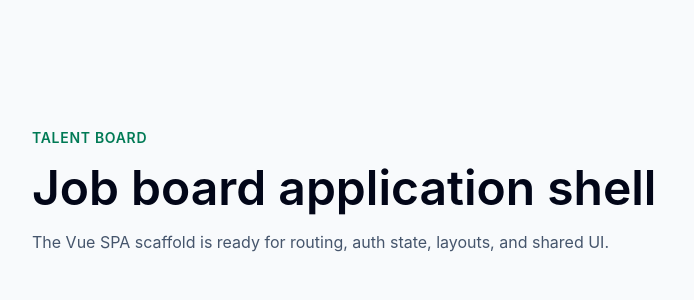
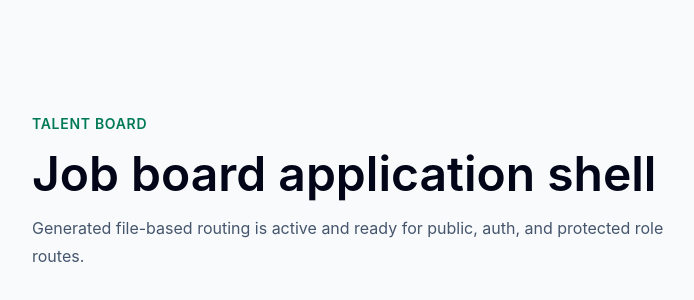
Before and after one commit to MahmoudAhmed184/talent-board, a Vue app in the folder client/: page / in a window 1280 px wide. Shown: the part 208-508 px from the top of the page, without its empty margins (56-750 px from the left). Built offline with nearby package versions, Linux system fonts and the light colour scheme.

Commit message:
feat(client): configure generated file routes

```diff
--- a/client/package.json
+++ b/client/package.json
@@ -10,7 +10,8 @@
     "preview": "vite preview"
   },
   "dependencies": {
-    "vue": "3.5.33"
+    "vue": "3.5.33",
+    "vue-router": "5.0.6"
   },
   "devDependencies": {
     "@tailwindcss/vite": "4.2.4",
--- a/client/src/App.vue
+++ b/client/src/App.vue
@@ -2,19 +2,5 @@
 </script>
 
 <template>
-  <main class="min-h-svh bg-slate-50 text-slate-950">
-    <div class="mx-auto flex min-h-svh max-w-6xl items-center px-6 py-10">
-      <section class="max-w-2xl">
-        <p class="text-sm font-semibold uppercase tracking-wider text-emerald-700">
-          Talent Board
-        </p>
-        <h1 class="mt-4 text-4xl font-semibold tracking-normal text-slate-950 sm:text-5xl">
-          Job board application shell
-        </h1>
-        <p class="mt-4 text-base leading-7 text-slate-600">
-          The Vue SPA scaffold is ready for routing, auth state, layouts, and shared UI.
-        </p>
-      </section>
-    </div>
-  </main>
+  <RouterView />
 </template>
--- a/client/src/main.ts
+++ b/client/src/main.ts
@@ -1,5 +1,6 @@
 import { createApp } from 'vue'
 import './style.css'
 import App from './App.vue'
+import { router } from './router'
 
-createApp(App).mount('#app')
+createApp(App).use(router).mount('#app')
--- /dev/null
+++ b/client/src/pages/index.vue
@@ -0,0 +1,21 @@
+<script setup lang="ts">
+</script>
+
+<template>
+  <main class="min-h-svh bg-slate-50 text-slate-950">
+    <div class="mx-auto flex min-h-svh max-w-6xl items-center px-6 py-10">
+      <section class="max-w-2xl">
+        <p class="text-sm font-semibold uppercase tracking-wider text-emerald-700">
+          Talent Board
+        </p>
+        <h1 class="mt-4 text-4xl font-semibold tracking-normal text-slate-950 sm:text-5xl">
+          Job board application shell
+        </h1>
+        <p class="mt-4 text-base leading-7 text-slate-600">
+          Generated file-based routing is active and ready for public, auth, and
+          protected role routes.
+        </p>
+      </section>
+    </div>
+  </main>
+</template>
--- /dev/null
+++ b/client/src/router.ts
@@ -0,0 +1,14 @@
+import { createRouter, createWebHistory } from 'vue-router'
+import { handleHotUpdate, routes } from 'vue-router/auto-routes'
+
+export const router = createRouter({
+  history: createWebHistory(import.meta.env.BASE_URL),
+  routes,
+  scrollBehavior() {
+    return { top: 0 }
+  },
+})
+
+if (import.meta.hot) {
+  handleHotUpdate(router)
+}
--- a/client/tsconfig.app.json
+++ b/client/tsconfig.app.json
@@ -10,5 +10,5 @@
     "erasableSyntaxOnly": true,
     "noFallthroughCasesInSwitch": true
   },
-  "include": ["src/**/*.ts", "src/**/*.tsx", "src/**/*.vue"]
+  "include": ["src/**/*.ts", "src/**/*.tsx", "src/**/*.vue", "src/**/*.d.ts"]
 }
--- a/client/vite.config.ts
+++ b/client/vite.config.ts
@@ -1,8 +1,16 @@
 import { defineConfig } from 'vite'
 import vue from '@vitejs/plugin-vue'
 import tailwindcss from '@tailwindcss/vite'
+import VueRouter from 'vue-router/vite'
 
 // https://vite.dev/config/
 export default defineConfig({
-  plugins: [vue(), tailwindcss()],
+  plugins: [
+    VueRouter({
+      routesFolder: 'src/pages',
+      dts: 'src/typed-router.d.ts',
+    }),
+    vue(),
+    tailwindcss(),
+  ],
 })
```
Also changed, not shown: 1 other file (tests, documents, lock files or other folders).
